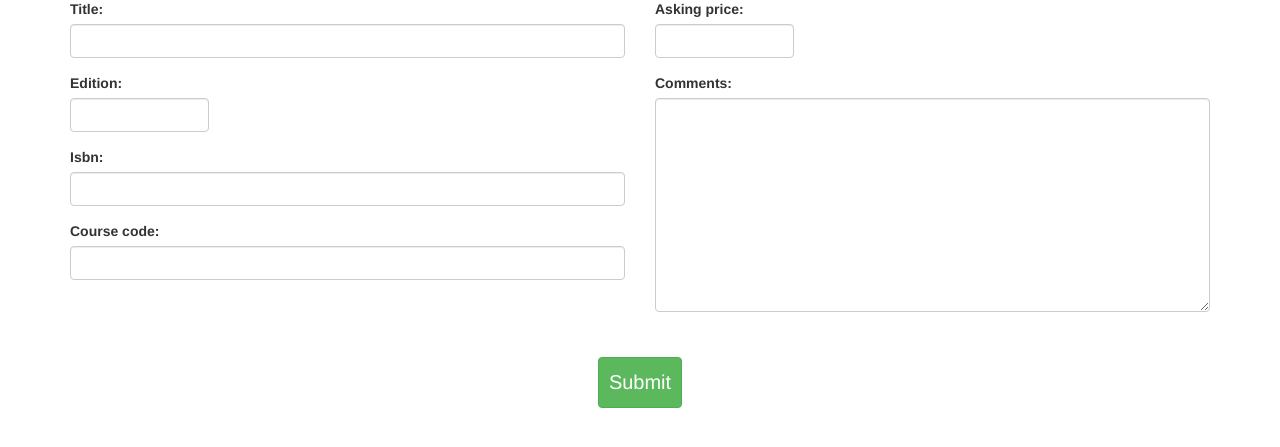
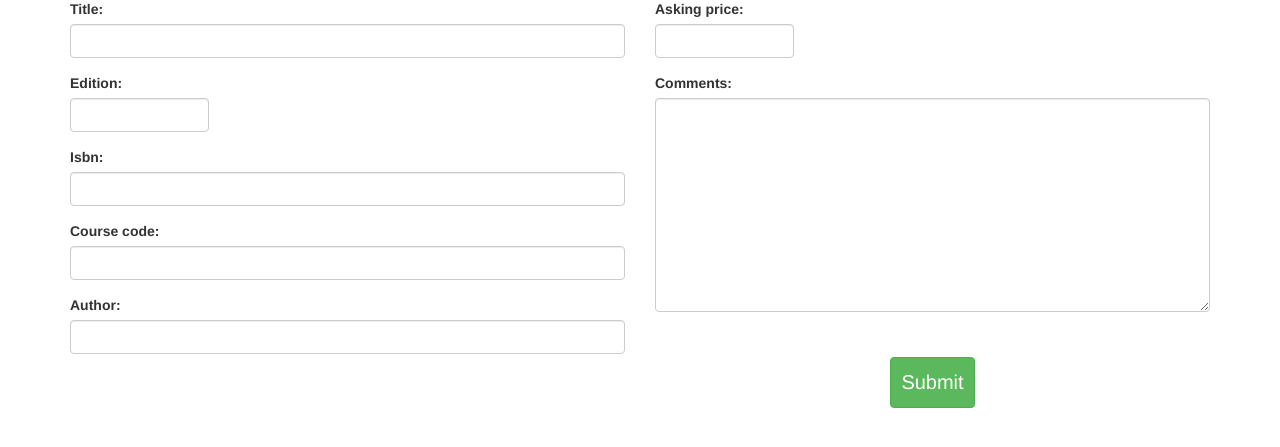
Before and after one commit to xjtian/TerpBooks, a Django app: page /sell in a window 1280 px wide. Shown: the part 329-776 px from the top of the page. Run offline with Django 3.2, Linux system fonts and the light colour scheme; a user stored in the database is signed in; data comes from the database, SQL or seed files in the repository.

Commit message:
Can save a single author with listing.

```diff
--- a/terpbooks/books/forms.py
+++ b/terpbooks/books/forms.py
@@ -36,7 +36,7 @@ class NameSplitBootstrapForm(BootstrapForm):
         if not valid:
             return False
 
-        if len(self.cleaned_data['name_field_name']) == 0:
+        if len(self.cleaned_data[self.name_field_name]) == 0:
             return True
 
         first_name, last_name = self.cleaned_data[self.name_field_name].split()
@@ -50,12 +50,14 @@ class NameSplitBootstrapForm(BootstrapForm):
         return True
 
     def save(self, commit=True):
-        if len(self.cleaned_data['name_field_name']) == 0:
+        if len(self.cleaned_data[self.name_field_name]) == 0:
             return None
 
-        fn, ln = self.cleaned_data['professor'].split()
-        if self.model_class.objects.filter(first_name=fn, last_name=ln).exists():
-            return self.model_class.objects.get(first_name=fn, last_name=ln)
+        fn, ln = self.cleaned_data[self.name_field_name].split()
+        if self.model_class.objects.filter(**{
+            self.first_name_field: fn, self.last_name_field: ln
+        }).exists():
+            return self.model_class.objects.get(**{self.first_name_field: fn, self.last_name_field: ln})
 
         p = self.model_class(**{self.first_name_field: fn, self.last_name_field: ln})
         if commit:
--- a/terpbooks/templates/sell/index.html
+++ b/terpbooks/templates/sell/index.html
@@ -22,6 +22,14 @@
                         {{ field }}
                     </div>
                 {% endfor %}
+
+                {% for field in author_form %}
+                    <div class="form-group">
+                        {{ field.label_tag }}
+                        {{ field.errors }}
+                        {{ field }}
+                    </div>
+                {% endfor %}
             </div>
 
 
--- a/terpbooks/terpbooks/views.py
+++ b/terpbooks/terpbooks/views.py
@@ -4,7 +4,7 @@ from django.utils.decorators import method_decorator
 
 from django.contrib.auth.decorators import login_required
 
-from books.forms import TextbookForm
+from books.forms import TextbookForm, AuthorForm
 from transactions.forms import ListingForm
 
 
@@ -28,29 +28,37 @@ class SellPage(generic.View):
             'active': 'sell',
             'book_form': TextbookForm(),
             'listing_form': ListingForm(),
+            'author_form': AuthorForm(),
         })
 
     @method_decorator(login_required)
     def post(self, request):
         book_form = TextbookForm(request.POST)
         listing_form = ListingForm(request.POST)
+        author_form = AuthorForm(request.POST)
 
         biv = book_form.is_valid()
         liv = listing_form.is_valid()
+        aiv = author_form.is_valid()
 
-        if biv and liv:
+        if biv and liv and aiv:
             book = book_form.save()
+
+            author = author_form.save(commit=False)
+            if author is not None:
+                author.book = book
+                author.save()
+
             listing = listing_form.save(commit=False)
-
             listing.book = book
             listing.owner = request.user
-
             listing.save()
 
             return render(request, 'sell/index.html', {
                 'active': 'sell',
                 'book_form': TextbookForm(),
                 'listing_form': ListingForm(),
+                'author_form': AuthorForm(),
                 'success_message': 'Listing successfully added!',
             })
 
@@ -58,5 +66,6 @@ class SellPage(generic.View):
             'active': 'sell',
             'book_form': book_form,
             'listing_form': listing_form,
+            'author_form': author_form,
             'error_message': 'There were issues with your submission',
         })
```
